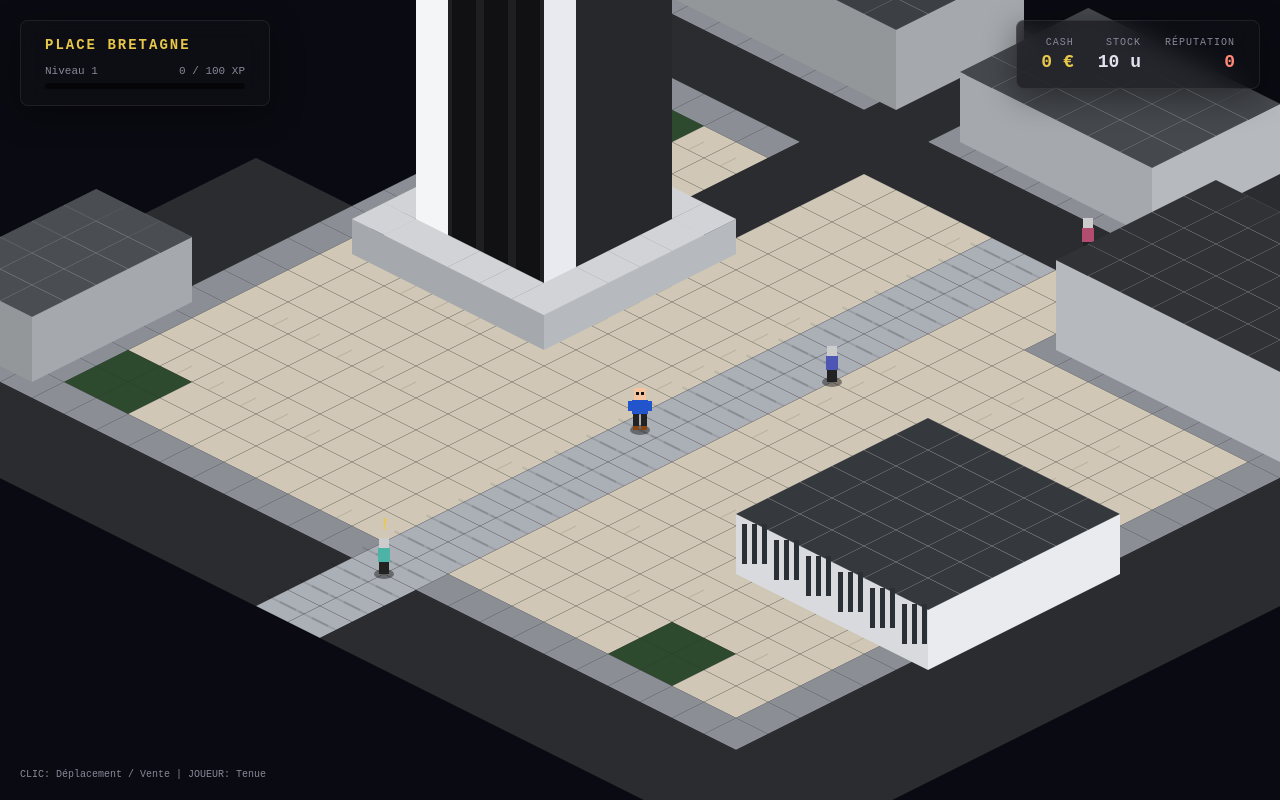
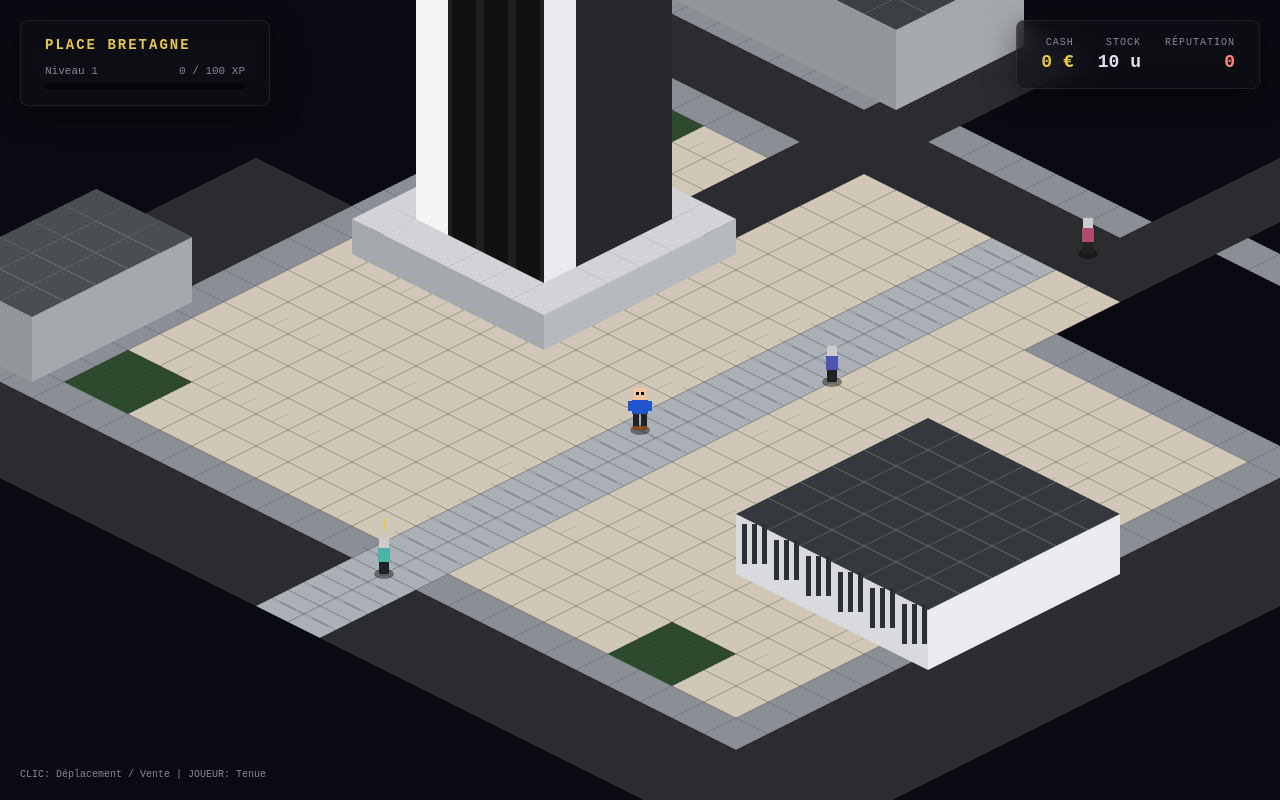
Before and after one commit to fremjulio-gif/nantes_shop, a plain HTML site: page index.html in a window 1280 px wide. Drawn offline with Linux system fonts and the light colour scheme.

Commit message:
Update index.html

```diff
--- a/index.html
+++ b/index.html
@@ -234,15 +234,14 @@
 
 const BUILDINGS_DATA = [
   // Périphérie
-  { col:0, row:0, w:8, h:4, height:80, top:'#3C3F43', left:'#94979A', right:'#A5A8AC' },
-  { col:10, row:0, w:6, h:4, height:70, top:'#45484D', left:'#A5A8AC', right:'#B6B9BD' },
-  { col:18, row:4, w:8, h:5, height:90, top:'#303236', left:'#B6B9BD', right:'#C7CACF' },
-  { col:0, row:21, w:3, h:5, height:65, top:'#4A4D52', left:'#94979A', right:'#A5A8AC' },
+  { col:0, row:0, w:8, h:4, height:80, top:'#3C3F43', left:'#94979A', right:'#A5A8AC' }, // On garde le fond à gauche
+  // --- LES DEUX LIGNES SUPPRIMÉES ÉTAIENT ICI ---
+  { col:0, row:21, w:3, h:5, height:65, top:'#4A4D52', left:'#94979A', right:'#A5A8AC' }, // On garde le premier plan gauche
   // Bâtiment Finances Publiques / Salle de Sport (Façade claire)
   { col:20, row:15, w:6, h:6, height:60, top:'#35383D', left:'#D9DADD', right:'#EAEBEE', isWhiteBldg:true },
   // Tour Bretagne - Socle Large
   { col:4, row:11, w:6, h:6, height:35, top:'#D1D3D6', left:'#A5A8AC', right:'#B6B9BD' },
-  // Tour Bretagne - Tour Principale (Façade noire, piliers blancs)
+  // Tour Bretagne - Tour Principale
   { col:5, row:12, w:4, h:4, height:380, top:'#FFFFFF', left:'#1E1F21', right:'#26282B', isTour:true }
 ];
 
```
